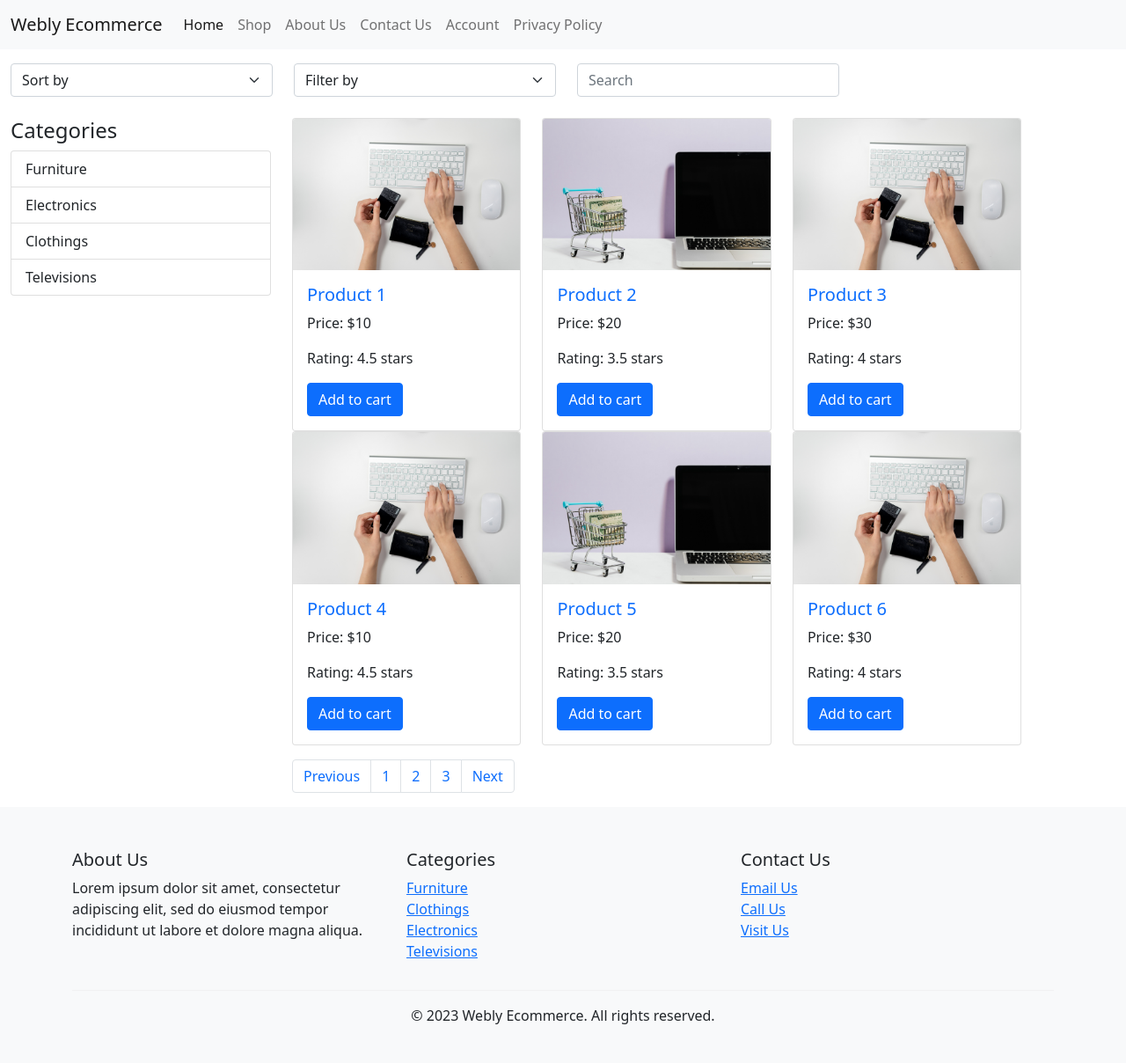
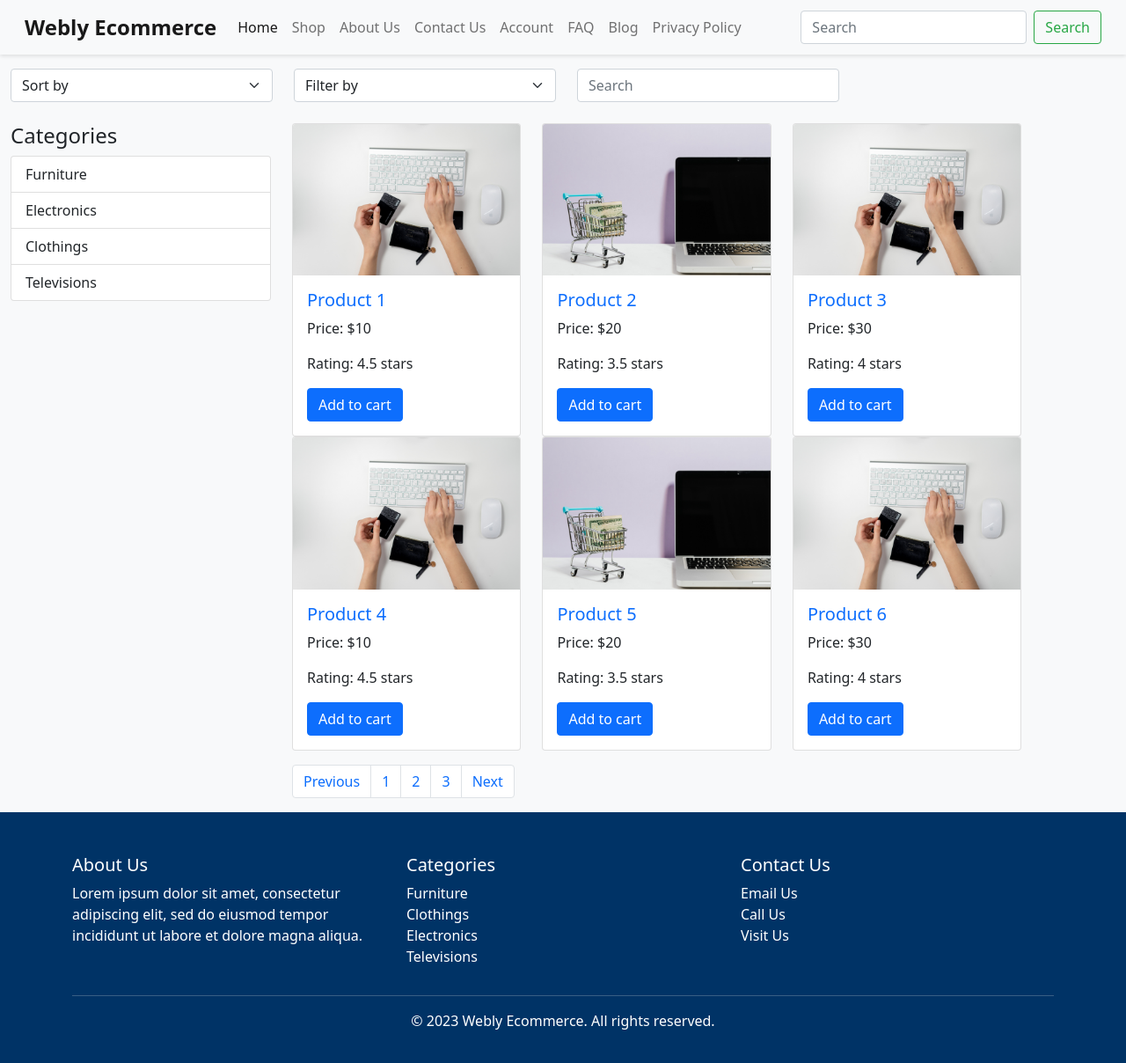
Before and after one commit to vknan/Webly_Ecommerce, a plain HTML site: page shop.html in a window 1280 px wide. Shown: the whole page at 88% size. Drawn offline with nearby package versions, Linux system fonts and the light colour scheme.

Commit message:
modified

```diff
--- a/shop.html
+++ b/shop.html
@@ -6,6 +6,7 @@
     <meta name="viewport" content="width=device-width, initial-scale=1.0">
     <title>Shop Page</title>
     <link rel="stylesheet" href="https://cdn.jsdelivr.net/npm/bootstrap@5.0.0/dist/css/bootstrap.min.css">
+    <link rel="stylesheet" href="style.css">
 </head>
 
 <body>
@@ -14,8 +15,7 @@
             <div class="container-fluid">
                 <a class="navbar-brand" href="index.html">Webly Ecommerce</a>
                 <button class="navbar-toggler" type="button" data-bs-toggle="collapse" data-bs-target="#navbarNav"
-                aria-controls="navbarNav" aria-expanded="false" aria-label="Toggle navigation"
-                data-bs-auto-close="true">
+                    aria-controls="navbarNav" aria-expanded="false" aria-label="Toggle navigation" data-bs-auto-close="true">
                     <span class="navbar-toggler-icon"></span>
                 </button>
                 <div class="collapse navbar-collapse" id="navbarNav">
@@ -36,10 +36,19 @@
                             <a class="nav-link" href="account.html" data-bs-dismiss="collapse">Account</a>
                         </li>
                         <li class="nav-item">
+                            <a class="nav-link" href="faq.html" data-bs-dismiss="collapse">FAQ</a>
+                        </li>
+                        <li class="nav-item">
+                            <a class="nav-link" href="blog.html" data-bs-dismiss="collapse">Blog</a>
+                        </li>
+                        <li class="nav-item">
                             <a class="nav-link" href="privacypolicy.html" data-bs-dismiss="collapse">Privacy Policy</a>
                         </li>
                     </ul>
-
+                    <form class="d-flex">
+                        <input class="form-control me-2" type="search" placeholder="Search" aria-label="Search">
+                        <button class="btn btn-outline-success" type="submit">Search</button>
+                    </form>
                 </div>
             </div>
         </nav>
@@ -199,7 +208,7 @@
         </div>
     </div>
 
-    <footer class="footer mt-auto py-5" style="background-color: #F8F9FA;">
+    <footer class="footer mt-auto py-5" >
         <div class="container">
           <div class="row">
             <div class="col-md-4">
@@ -208,7 +217,7 @@
             </div>
             <div class="col-md-4">
               <h5>Categories</h5>
-              <ul class="list-unstyled">
+              <ul class="list-unstyled" >
                 <li><a href="#">Furniture</a></li>
                 <li><a href="#">Clothings</a></li>
                 <li><a href="#">Electronics</a></li>
@@ -233,6 +242,7 @@
         </div>
       </footer>
 
+
     <!-- Bootstrap 5 JS bundle with Popper.js -->
     <script src="https://cdn.jsdelivr.net/npm/bootstrap@5.0.0/dist/js/bootstrap.bundle.min.js"></script>
 </body>
--- a/style.css
+++ b/style.css
@@ -28,3 +28,63 @@ body {
     margin-bottom: 0;
 }
 /* End Order Confirmation */
+
+
+/* navbar */
+.navbar {
+    background-color: #f8f9fa; /* set background color */
+    padding: 0.5rem 1rem; /* add some padding */
+    box-shadow: 0 2px 4px rgba(0,0,0,0.1); /* add box shadow */
+  }
+
+  .navbar-brand {
+    font-weight: bold; /* make brand text bold */
+    font-size: 1.5rem; /* set font size */
+  }
+
+  .nav-link {
+    color: #6c757d; /* set link color */
+  }
+
+  .nav-link:hover {
+    color: #000; /* change link color on hover */
+  }
+
+  .form-control {
+    border-radius: 0.25rem; /* add border radius to search bar */
+  }
+
+  .btn-outline-success {
+    color: #28a745; /* set button text color */
+    border-color: #28a745; /* set button border color */
+  }
+
+  .btn-outline-success:hover {
+    color: #fff; /* change button text color on hover */
+    background-color: #28a745; /* change button background color on hover */
+    border-color: #28a745; /* change button border color on hover */
+  }
+
+  @media (max-width: 991px) {
+    .navbar-collapse {
+      background-color: #fff; /* set background color for collapsed menu */
+      box-shadow: 0 2px 4px rgba(0,0,0,0.1); /* add box shadow */
+    }
+  }
+
+  /* End navbar */
+
+/* Footer  */
+  .footer a {
+    text-decoration: none;
+
+  }
+
+  .list-unstyled li a{
+    color: #fff;
+  }
+
+  footer.footer{
+    background-color: #003366;
+     color: #fff;
+  }
```
Also changed, not shown: about.html (+2 -1 lines), account.html (+1 -0 lines), blog.html (+2 -1 lines), cart.html (+2 -1 lines), checkout.html (+2 -1 lines), contact.html (+2 -1 lines), faq.html (+2 -0 lines), index.html (+2 -3 lines), privacypolicy.html (+2 -0 lines), product.html (+2 -1 lines). Lines whose indentation alone changed are shown as unchanged.
